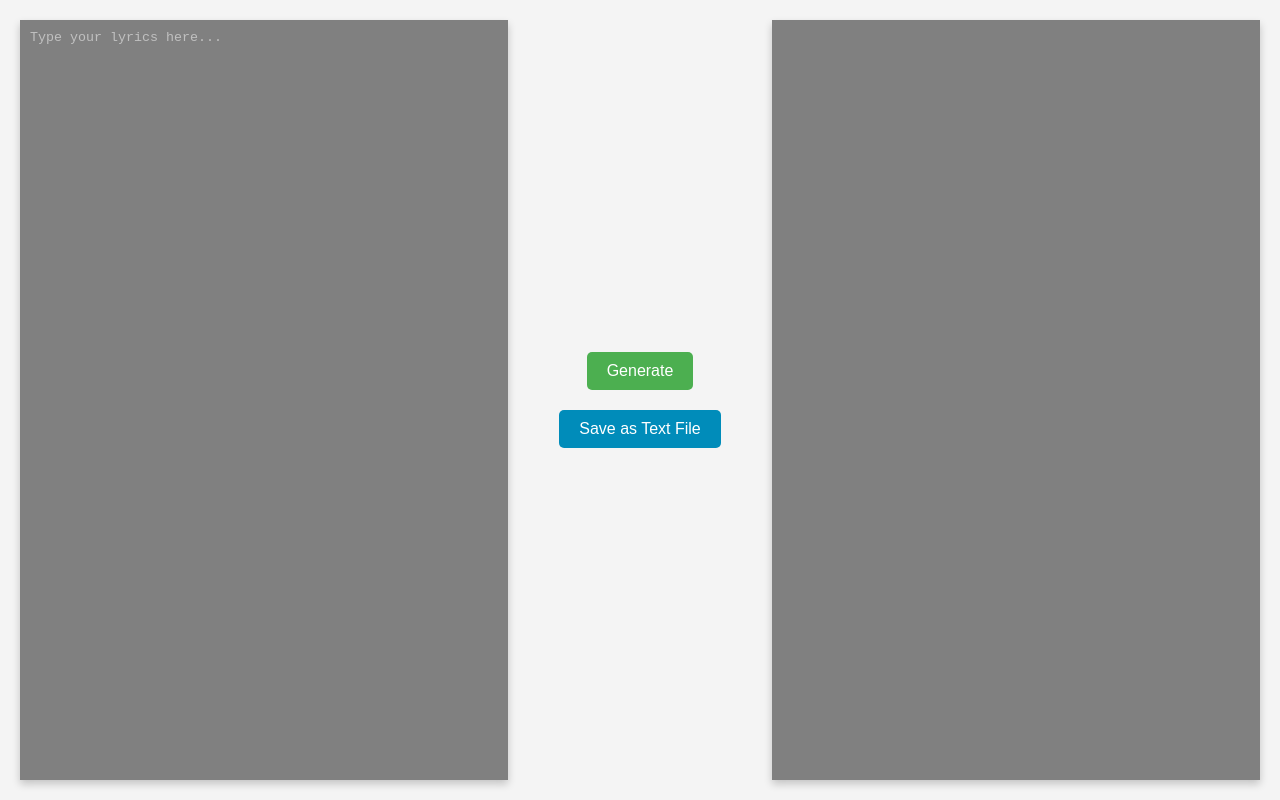
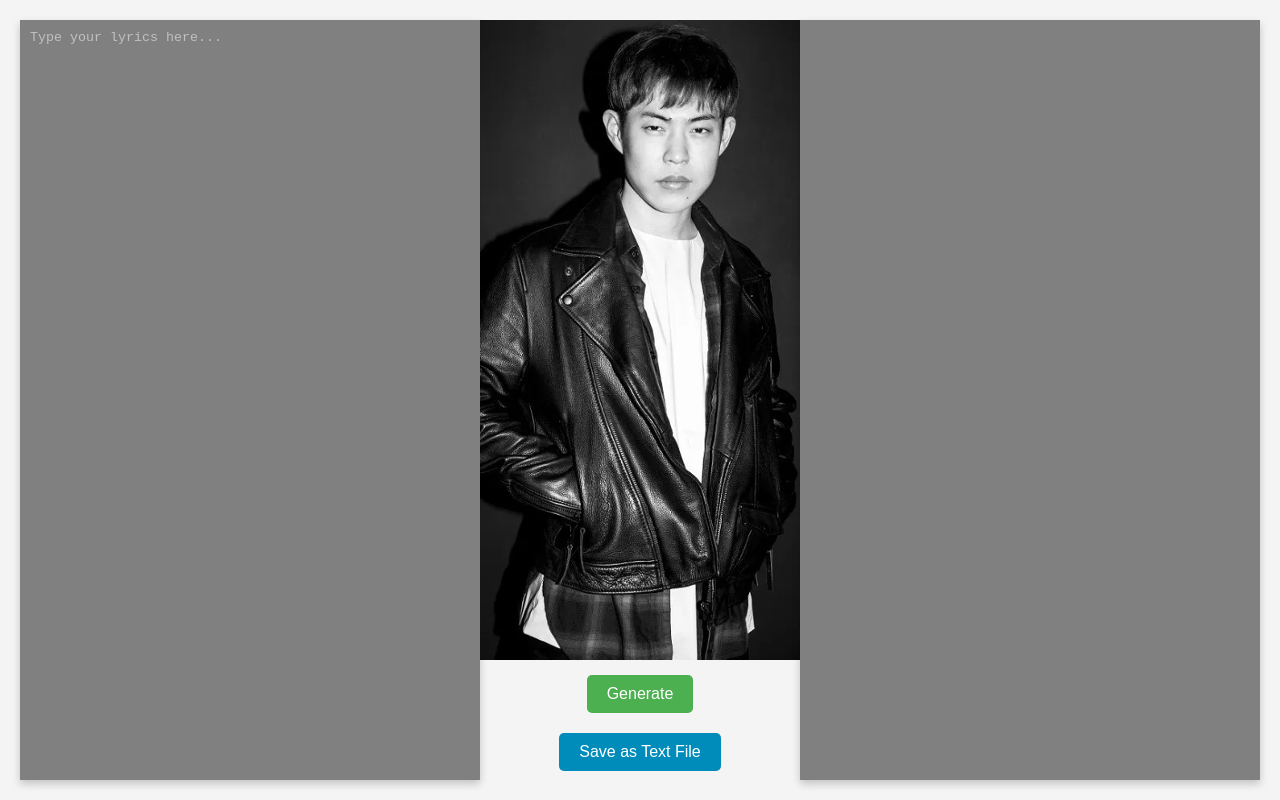
Before and after one commit to jjo-wustl/Rhyme_Viewer, a website: page index.html in a window 1280 px wide. Drawn offline with Linux system fonts and the light colour scheme.

Commit message:
photo added

```diff
--- a/index.html
+++ b/index.html
@@ -7,18 +7,28 @@
     <link rel="stylesheet" href="styles.css">
 </head>
 <body>
-    <!-- <div class="banner">
-        <img src="images/pic1.jpg" alt="Banner Image" class="banner-image">
-    </div> -->
 
     <div class="container">
         <div class="input-section">
             <textarea id="input-text" placeholder="Type your lyrics here..."></textarea>
         </div>
-        <div class="button-section">
-            <button id="generate-button">Generate</button>
-            <button id="save-text-button">Save as Text File</button>
+
+        <!-- Wrapper for centered content -->
+        <div class="centered-content">
+            <div class="image-section">
+                <img src="images/imgAbove.jpg" alt="Image Above" class="image-above">
+            </div>
+
+            <div class="button-section">
+                <button id="generate-button">Generate</button>
+                <button id="save-text-button">Save as Text File</button>
+            </div>
+
+            <!-- <div class="image-section">
+                <img src="images/imgBelow.jpg" alt="Image Below" class="image-below">
+            </div> -->
         </div>
+
         <div class="output-section">
             <p id="output-text"></p>
         </div>
```
Also changed, not shown: styles.css (+0 -8 lines), README.md, images/imgAbove.jpg (added), images/imgBelow.jpg (added).
